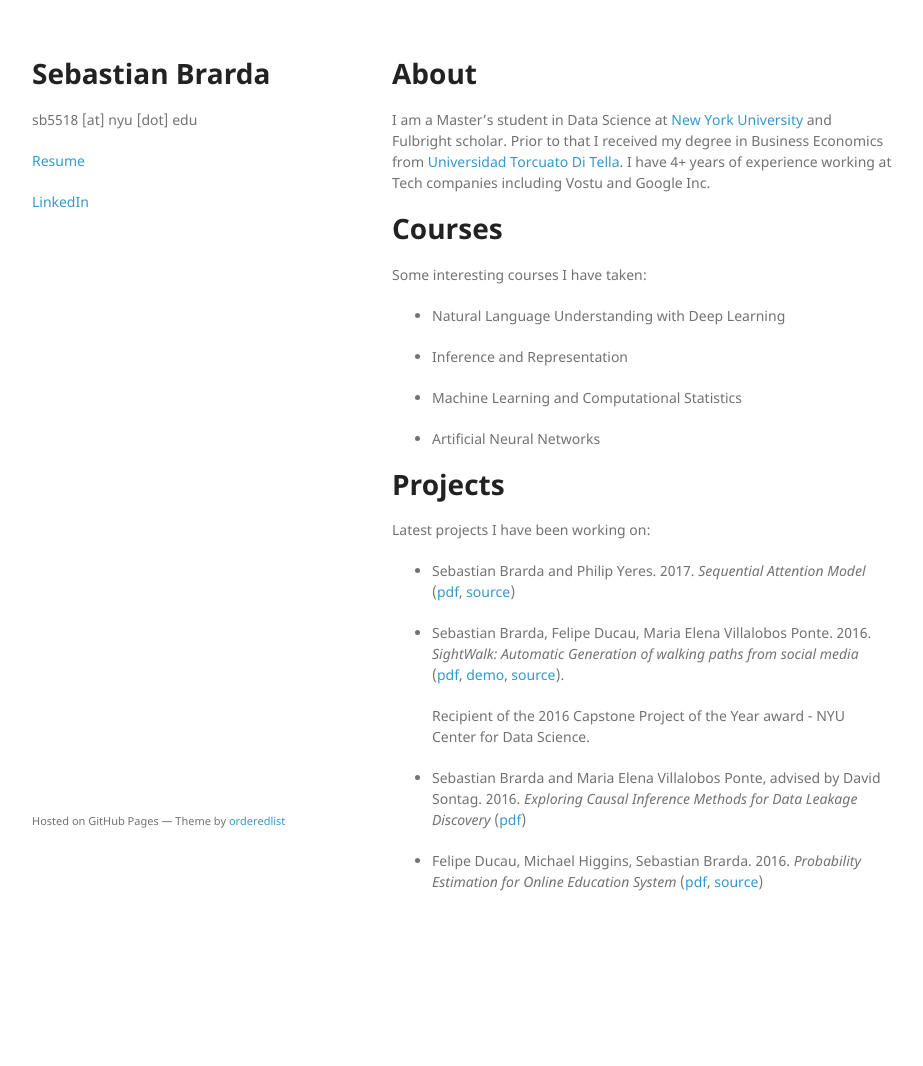
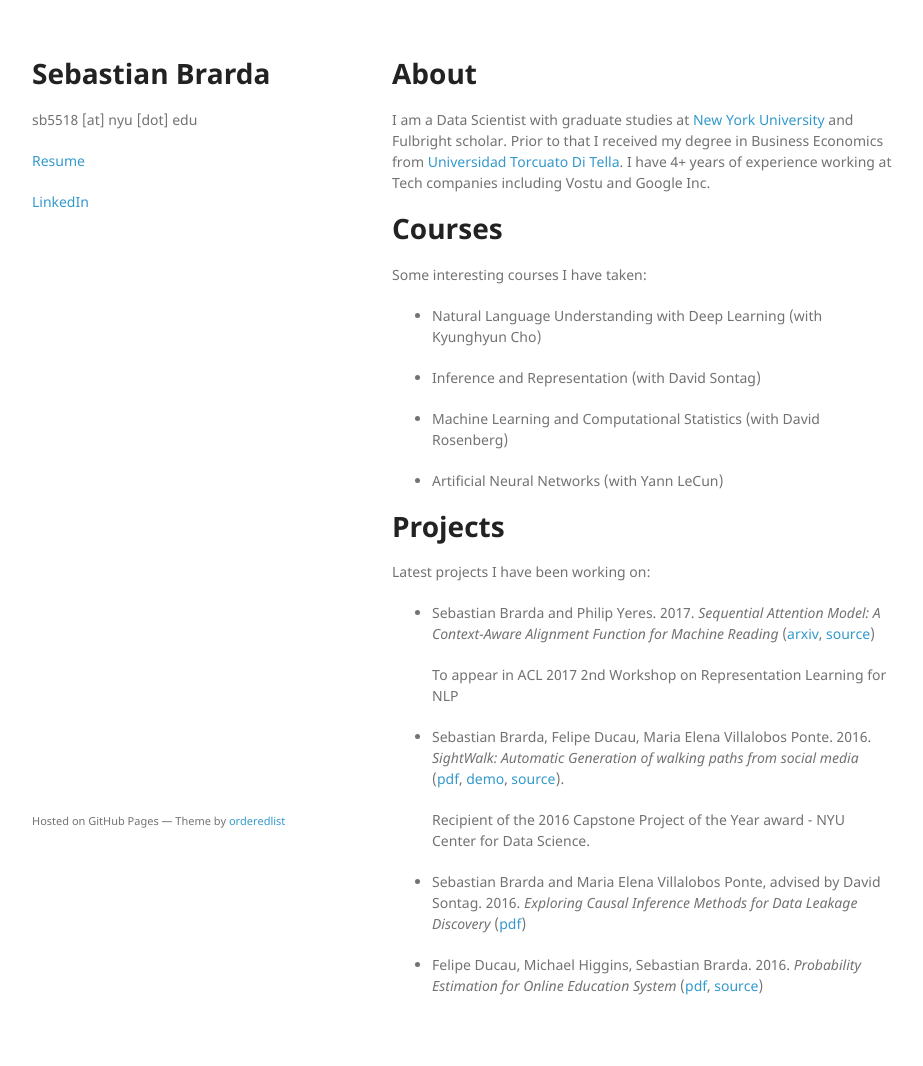
Before and after one commit to sb5518/sb5518.github.io, a Jekyll site: the page built from index.md, in a window 1280 px wide. Shown: the whole page, without its empty margins (178-1101 px from the left). Built offline with Jekyll 4.4.1, drawn with Linux system fonts in a browser that asks for light colours; our own code applies the rules of GitHub Pages for plain Markdown files; before the commit the page ends 962 px from its top, so only the background shows below that.

Commit message:
Update index.md

```diff
--- a/index.md
+++ b/index.md
@@ -3,23 +3,25 @@ layout: default
 ---
 
 # [](#header-2)About
-I am a Master's student in Data Science at [New York University](http://cds.nyu.edu/) and Fulbright scholar. Prior to that I received my degree in Business Economics from [Universidad Torcuato Di Tella](http://www.utdt.edu/). I have 4+ years of experience working at Tech companies including Vostu and Google Inc.
+I am a Data Scientist with graduate studies at [New York University](http://cds.nyu.edu/) and Fulbright scholar. Prior to that I received my degree in Business Economics from [Universidad Torcuato Di Tella](http://www.utdt.edu/). I have 4+ years of experience working at Tech companies including Vostu and Google Inc.
 
 #  [](#header-2)Courses
 Some interesting courses I have taken:
 
-- Natural Language Understanding with Deep Learning
+- Natural Language Understanding with Deep Learning (with Kyunghyun Cho)
 
-- Inference and Representation
+- Inference and Representation (with David Sontag)
 
-- Machine Learning and Computational Statistics
+- Machine Learning and Computational Statistics (with David Rosenberg)
 
-- Artificial Neural Networks
+- Artificial Neural Networks (with Yann LeCun)
 
 # [](#header-2)Projects
 Latest projects I have been working on:
 
-- Sebastian Brarda and Philip Yeres. 2017. _Sequential Attention Model_ ([pdf](https://github.com/sb5518/sb5518.github.io/blob/master/Sequential_Attention.pdf), [source](https://github.com/pyeres/rc-cnn-dailymail))
+- Sebastian Brarda and Philip Yeres. 2017. _Sequential Attention Model: A Context-Aware Alignment Function for Machine Reading_ ([arxiv](https://arxiv.org/abs/1705.02269), [source](https://github.com/pyeres/rc-cnn-dailymail))
+
+   To appear in ACL 2017 2nd Workshop on Representation Learning for NLP
 
 - Sebastian Brarda, Felipe Ducau, Maria Elena Villalobos Ponte. 2016. _SightWalk: Automatic Generation of walking paths from social media_ ([pdf](https://github.com/fducau/sightwalk/blob/master/SightWalk_Final_Report.pdf), [demo](http://www.youtube.com/watch?v=GAvCeND9iRI), [source](https://github.com/fducau/sightwalk)).
 
```
